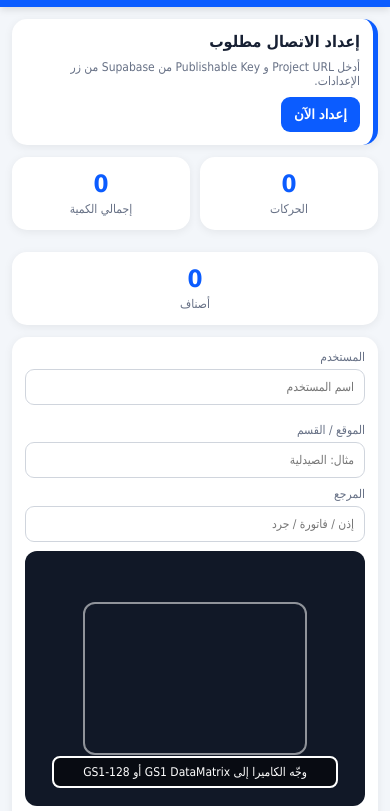
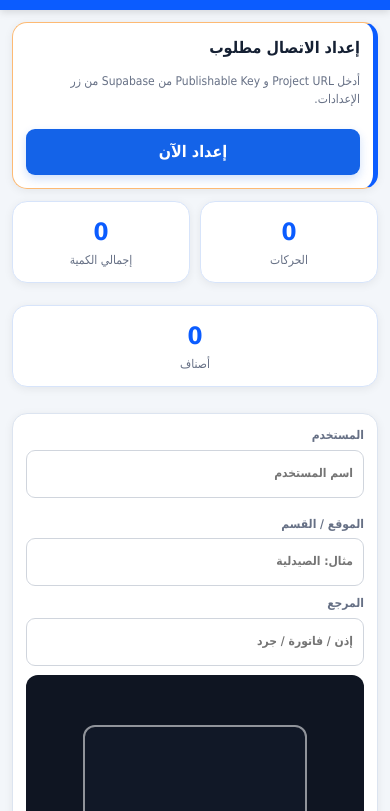
Before and after one commit to Abosekena/GS1-Medical-Scanner, a plain HTML site: page index.html in a window 390 px wide. Shown: the part 62-873 px from the top of the page. Drawn offline with nearby package versions, Linux system fonts and the light colour scheme.

Commit message:
Add mobile UI stylesheet link to index.html

```diff
--- a/index.html
+++ b/index.html
@@ -2,6 +2,7 @@
 <html lang="ar" dir="rtl">
 
 <head>
+  <link rel="stylesheet" href="mobile-ui.css?v=1">
   <meta charset="utf-8">
 
   <meta name="viewport"
```
